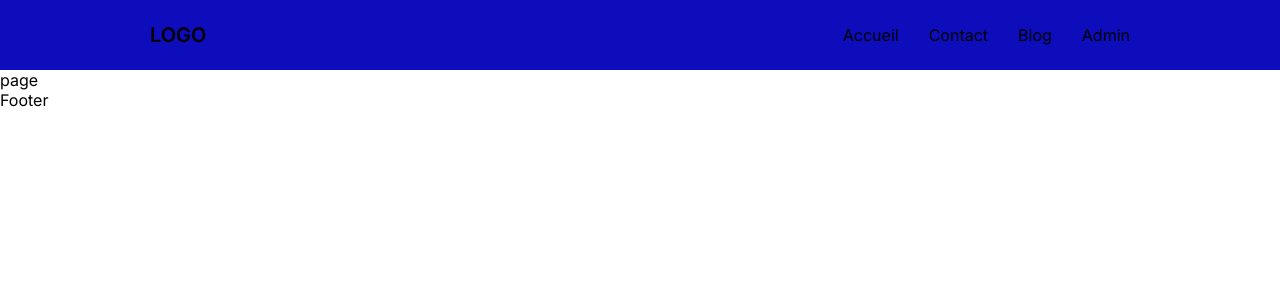
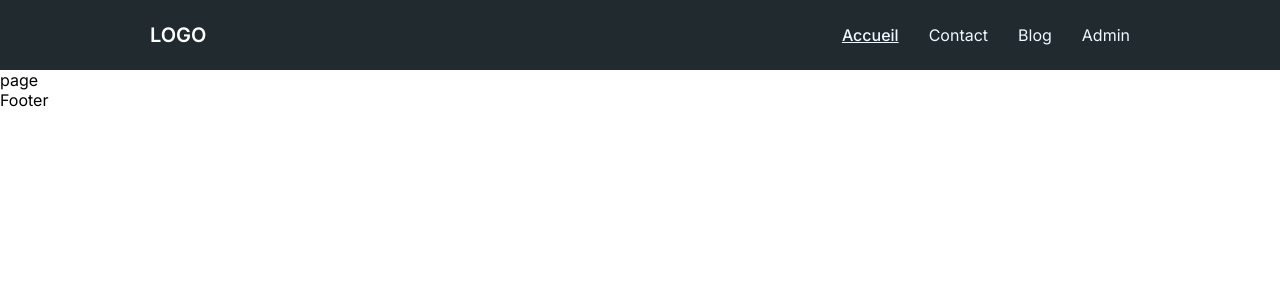
Before and after one commit to karimoucisse/next-tutorial-app, a Next.js app: page / in a window 1280 px wide. Shown: the top 300 px of the page. Built offline with nearby package versions, Linux system fonts and the light colour scheme.

Commit message:
change navbar style

```diff
--- a/src/components/navbar/NavList.jsx
+++ b/src/components/navbar/NavList.jsx
@@ -1,6 +1,10 @@
+"use client"
 import Link from "next/link"
 import styles from "./navbar.module.css"
+import { usePathname } from "next/navigation"
+
 const NavList = () => {
+  const pathName = usePathname();
 
   const list = [
       {name: "Accueil", link: "/"},
@@ -11,7 +15,9 @@ const NavList = () => {
   return (
     <div className={styles.nav_list}>
         {list.map((element, index) => (
-            <Link key={index} href= {element.link}>{element.name}</Link>
+            <Link key={index} href= {element.link} className={`${styles.element} ${element.link == pathName && styles.active}`}>
+              {element.name}
+            </Link>
         ))}
     </div>
   )
--- a/src/components/navbar/navbar.module.css
+++ b/src/components/navbar/navbar.module.css
@@ -4,7 +4,7 @@
     flex-direction: row;
     align-items: center;
     height: 70px;
-    background-color: rgb(13, 13, 187);
+    background-color: #212A2F;
     padding: 0 150px;
 }
 .logoContainer
@@ -14,6 +14,7 @@
     flex: 1;
     text-transform: uppercase;
     font-weight: 600;
+    color: white;
 }
 .nav_list
 {
@@ -23,3 +24,19 @@
     flex: 3;
     text-transform: capitalize;
 }
+.nav_list .element
+{
+    color: aliceblue;
+    transition: all ease-in-out 0.2s;
+}
+.nav_list .element:hover
+{
+    color: white;
+    text-decoration: underline;
+}
+.active
+{
+    color: white;
+    text-decoration: underline;
+    font-weight: 500;
+}
```
Lines whose indentation alone changed are shown as unchanged.
